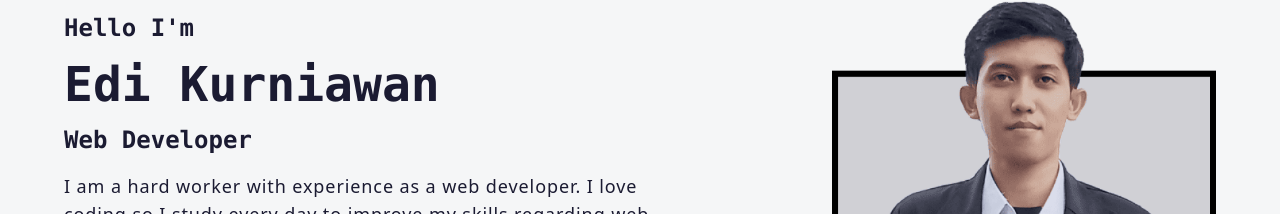
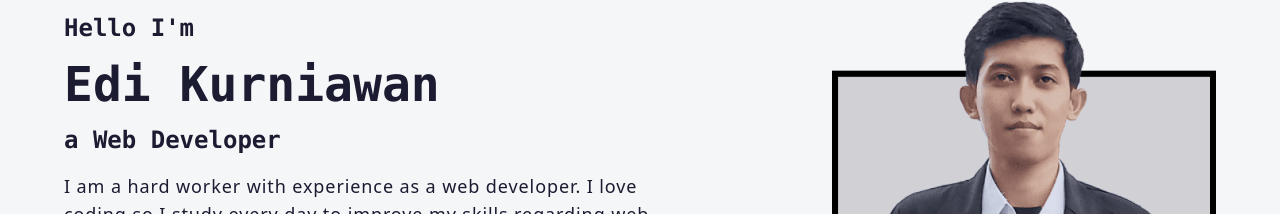
Before and after one commit to edikurniawan-dev/edikurniawan.dev, a React (Create React App) app: page /#/ in a window 1280 px wide. Shown: the part 129-343 px from the top of the page. Built offline with nearby package versions, Linux system fonts and the light colour scheme.

Commit message:
test changes

```diff
--- a/src/pages/Home.jsx
+++ b/src/pages/Home.jsx
@@ -17,7 +17,7 @@ const Home = () => {
                             Edi Kurniawan
                         </h1>
                         <h1 className="text-xl lg:text-2xl font-bold">
-                            Web Developer
+                            a Web Developer
                         </h1>
                         <p className="text-base pt-2 md:pt-0 md:text-lg font-sans tracking-wider">
                             I am a hard worker with experience as a web
```
